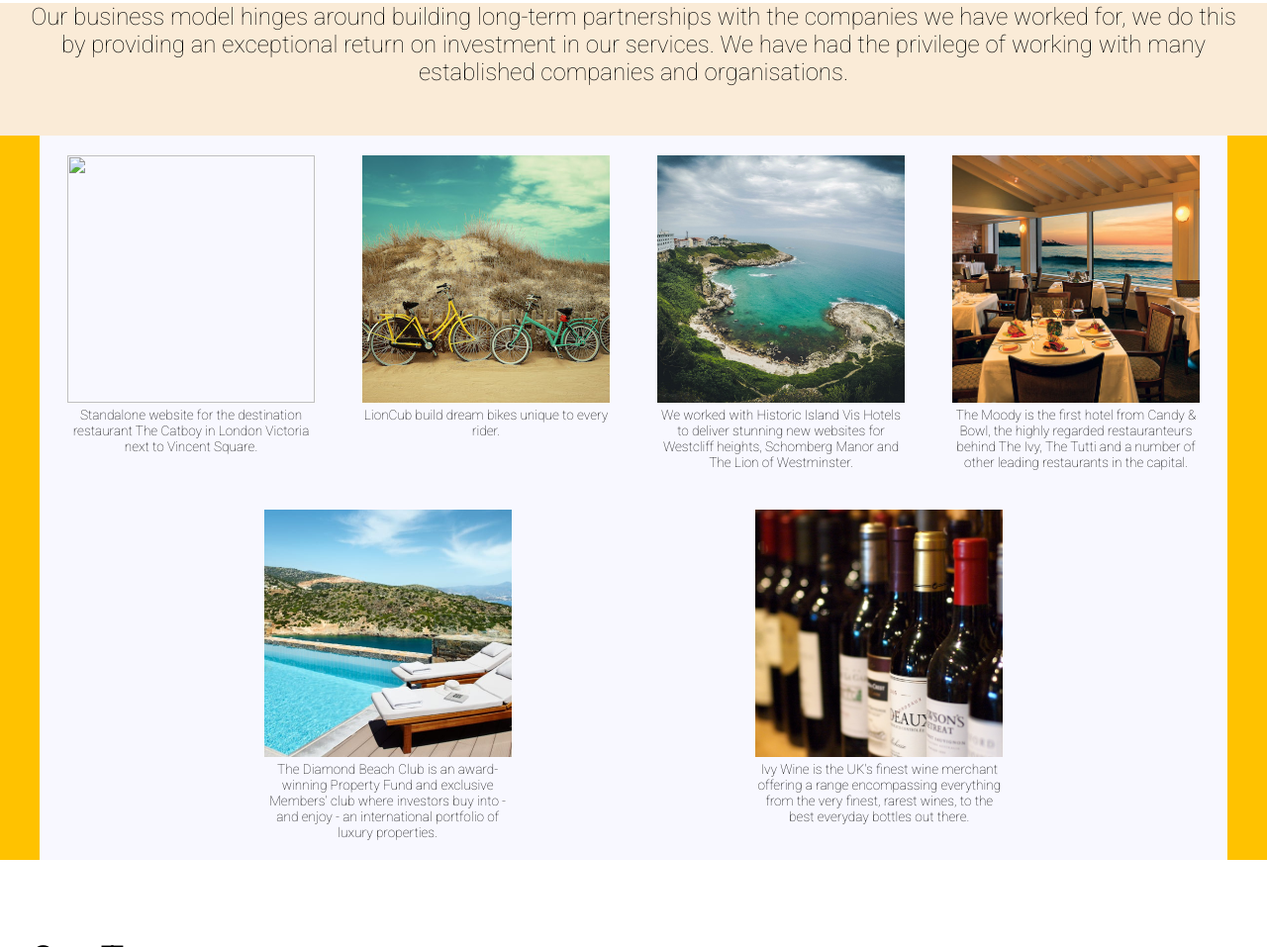
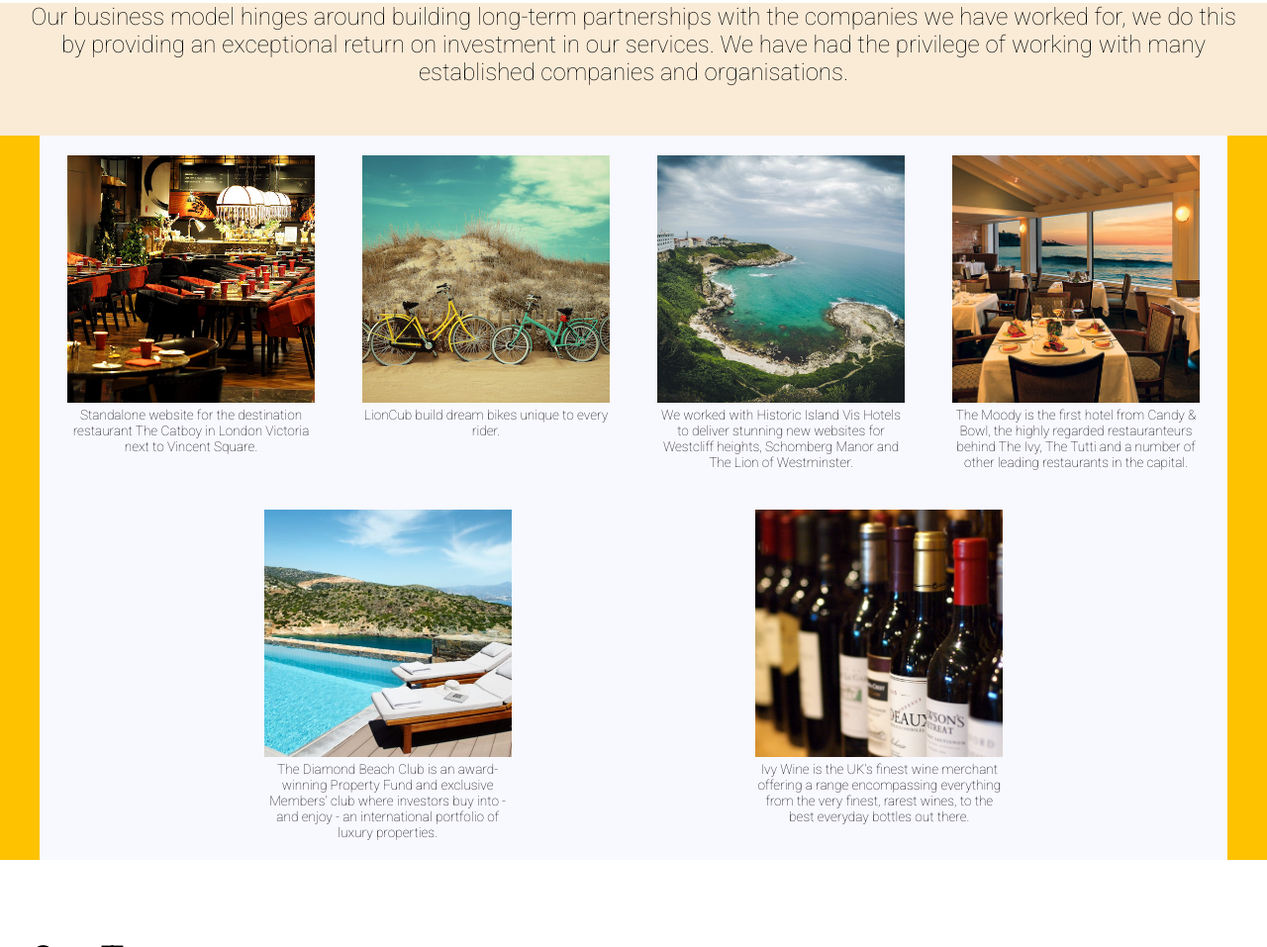
Before and after one commit to aramislupan/Studio3, a plain HTML site: page index.html in a window 1280 px wide. Shown: the part 2004-2961 px from the top of the page at 99% size. Drawn offline with Linux system fonts and the light colour scheme; the site is published under a folder, as on GitHub Pages, so addresses that start at the root find nothing; files whose address does not match are found by name.

Commit message:
path updated

```diff
--- a/index.html
+++ b/index.html
@@ -85,7 +85,7 @@ other agencies tell you can't be done.</h2>
         <div class="cards">
           <div class="col">
             <div class="title">
-              <img src="/resources/restaurant-in-bangkok-thailand.jpg" style="width: 250px; height: 250px; object-fit: cover;">
+              <img src="resources/restaurant-in-bangkok-thailand.jpg" style="width: 250px; height: 250px; object-fit: cover;">
               <h5>Standalone website for the destination restaurant
                 The Catboy in London Victoria next to Vincent Square.</h5>
             </div>
```
